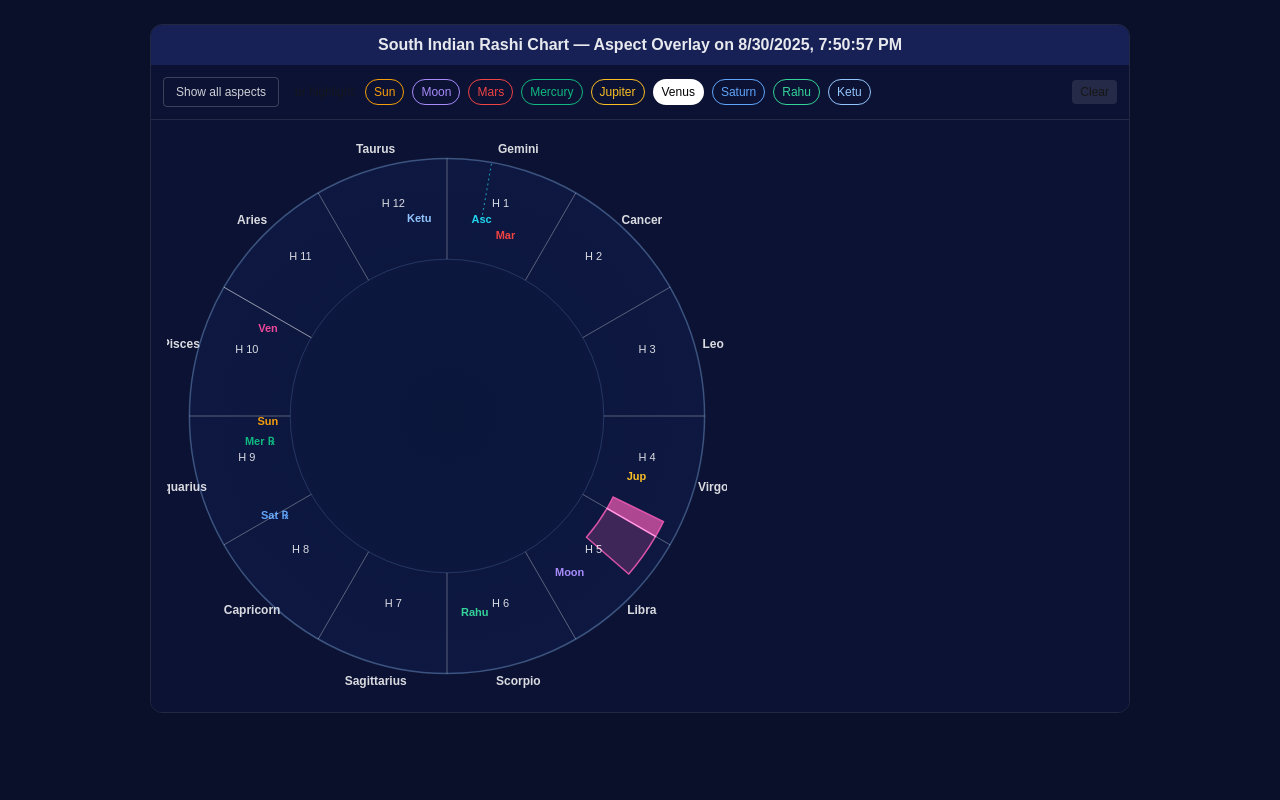
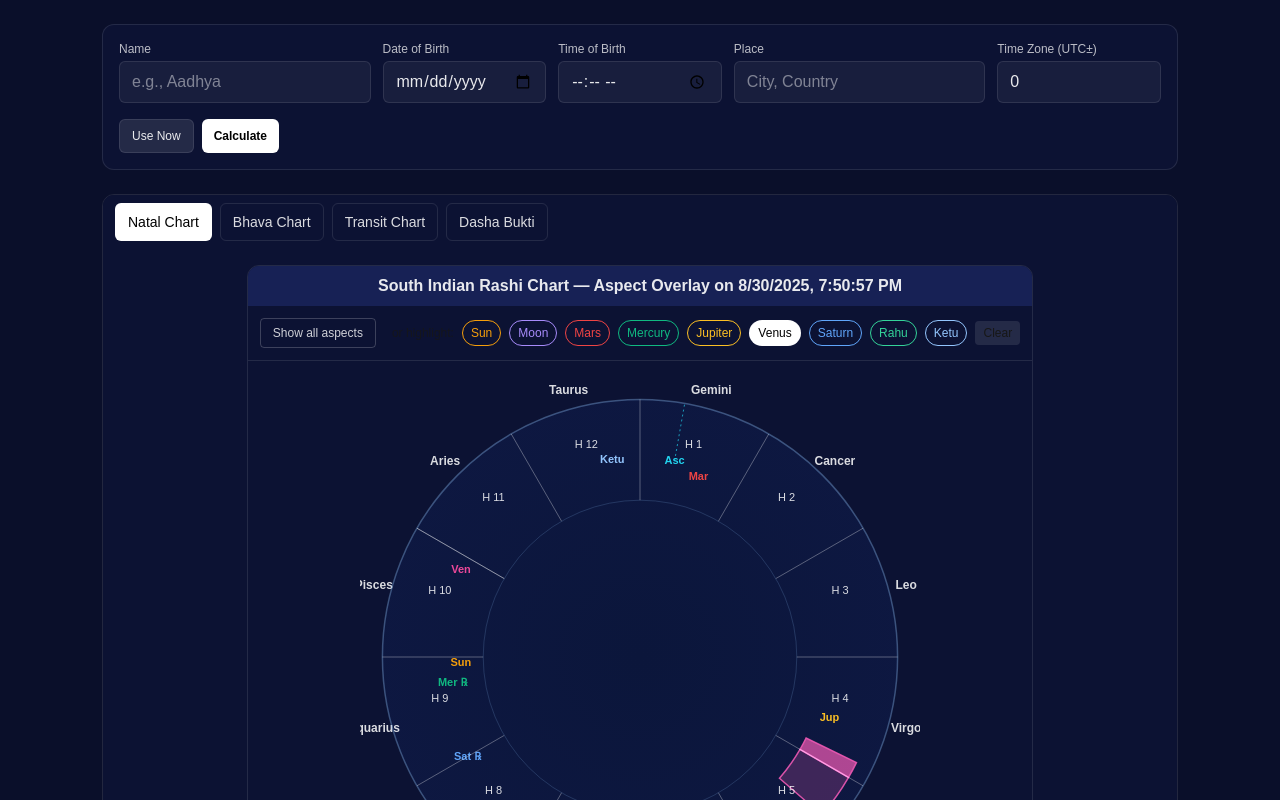
Before and after one commit to Vaishu1293/vedic-rashi, a Next.js app: page / in a window 1280 px wide. Shown: the top 800 px of the page. Built offline with nearby package versions, Linux system fonts and the light colour scheme.

Commit message:
input-bar

```diff
--- a/src/app/natalChart.tsx
+++ b/src/app/natalChart.tsx
@@ -77,7 +77,7 @@ const NatalChart: React.FC<NatalChartProps> = ({ title }) => {
       </div>
 
       {/* Chart */}
-      <div className="p-3 md:p-4 bg-[#0c1233]">
+      <div className="p-3 md:p-4 bg-[#0c1233] flex items-center justify-center">
         <CircularRashiChart
           ascSign={ascSign}                         // fallback only; H1 comes from Asc placement
           placements={placements}
--- a/src/app/page.tsx
+++ b/src/app/page.tsx
@@ -1,13 +1,207 @@
 "use client";
 
-import React from "react";
-import NatalChart from "./natalChart"; // adjust path if you moved it
+import React, { useMemo, useState } from "react";
+import NatalChart from "./natalChart"; // adjust path if needed
+
+type TabKey = "natal" | "bhava" | "transit" | "dasha";
+
+const TABS: { key: TabKey; label: string }[] = [
+  { key: "natal", label: "Natal Chart" },
+  { key: "bhava", label: "Bhava Chart" },
+  { key: "transit", label: "Transit Chart" },
+  { key: "dasha", label: "Dasha Bukti" },
+];
 
 export default function Page() {
+  // Birth details state
+  const [name, setName] = useState("");
+  const [date, setDate] = useState<string>("");   // yyyy-mm-dd
+  const [time, setTime] = useState<string>("");   // HH:mm
+  const [place, setPlace] = useState<string>(""); // free text (city)
+  const [tz, setTz] = useState<string>("0");      // offset hours as string
+
+  // Persisted details (e.g., on Calculate)
+  const [savedDetails, setSavedDetails] = useState<{
+    name: string;
+    date: string;
+    time: string;
+    place: string;
+    tz: string;
+  } | null>(null);
+
+  const [tab, setTab] = useState<TabKey>("natal");
+
+  const handleUseNow = () => {
+    const now = new Date();
+    const yyyy = now.getFullYear();
+    const mm = String(now.getMonth() + 1).padStart(2, "0");
+    const dd = String(now.getDate()).padStart(2, "0");
+    const hh = String(now.getHours()).padStart(2, "0");
+    const mi = String(now.getMinutes()).padStart(2, "0");
+    setDate(`${yyyy}-${mm}-${dd}`);
+    setTime(`${hh}:${mi}`);
+    // best effort timezone offset in hours
+    const offsetMin = -now.getTimezoneOffset();
+    const offsetHr = (offsetMin / 60).toFixed(1);
+    setTz(offsetHr);
+  };
+
+  const handleCalculate = (e: React.FormEvent) => {
+    e.preventDefault();
+    setSavedDetails({ name, date, time, place, tz });
+    // TODO: wire these into your chart computations
+  };
+
+  const title = useMemo(() => {
+    const who = savedDetails?.name?.trim() || "South Indian Rashi Chart — Aspect Overlay";
+    return who;
+  }, [savedDetails]);
+
   return (
     <main className="min-h-screen bg-[#0a0f2a] py-6">
-      <div className="container mx-auto px-3">
-        <NatalChart title="South Indian Rashi Chart — Aspect Overlay" />
+      <div className="container mx-auto px-3 max-w-[1100px]">
+        {/* Top: Birth details */}
+        <div className="rounded-xl border border-white/10 bg-[#0c1233] text-white/90 p-4 mb-6">
+          <form onSubmit={handleCalculate} className="grid grid-cols-1 md:grid-cols-12 gap-3 items-end">
+            <div className="md:col-span-3">
+              <label className="block text-xs opacity-80 mb-1">Name</label>
+              <input
+                value={name}
+                onChange={(e) => setName(e.target.value)}
+                className="w-full rounded-md bg-white/5 border border-white/10 px-3 py-2 outline-none focus:ring-2 focus:ring-white/20"
+                placeholder="e.g., Aadhya"
+              />
+            </div>
+            <div className="md:col-span-2">
+              <label className="block text-xs opacity-80 mb-1">Date of Birth</label>
+              <input
+                type="date"
+                value={date}
+                onChange={(e) => setDate(e.target.value)}
+                className="w-full rounded-md bg-white/5 border border-white/10 px-3 py-2 outline-none focus:ring-2 focus:ring-white/20"
+              />
+            </div>
+            <div className="md:col-span-2">
+              <label className="block text-xs opacity-80 mb-1">Time of Birth</label>
+              <input
+                type="time"
+                value={time}
+                onChange={(e) => setTime(e.target.value)}
+                className="w-full rounded-md bg-white/5 border border-white/10 px-3 py-2 outline-none focus:ring-2 focus:ring-white/20"
+                step={60}
+              />
+            </div>
+            <div className="md:col-span-3">
+              <label className="block text-xs opacity-80 mb-1">Place</label>
+              <input
+                value={place}
+                onChange={(e) => setPlace(e.target.value)}
+                className="w-full rounded-md bg-white/5 border border-white/10 px-3 py-2 outline-none focus:ring-2 focus:ring-white/20"
+                placeholder="City, Country"
+              />
+            </div>
+            <div className="md:col-span-2">
+              <label className="block text-xs opacity-80 mb-1">Time Zone (UTC±)</label>
+              <input
+                type="text"
+                value={tz}
+                onChange={(e) => setTz(e.target.value)}
+                className="w-full rounded-md bg-white/5 border border-white/10 px-3 py-2 outline-none focus:ring-2 focus:ring-white/20"
+                placeholder="+5.5"
+              />
+            </div>
+
+            <div className="md:col-span-12 flex gap-2 mt-1">
+              <button
+                type="button"
+                onClick={handleUseNow}
+                className="px-3 py-2 text-xs rounded-md bg-white/10 hover:bg-white/20 border border-white/10 transition"
+              >
+                Use Now
+              </button>
+              <button
+                type="submit"
+                className="px-3 py-2 text-xs rounded-md bg-white text-black font-semibold"
+              >
+                Calculate
+              </button>
+              {savedDetails && (
+                <span className="text-xs opacity-70 ml-auto">
+                  Saved: {savedDetails.date} {savedDetails.time} • {savedDetails.place || "—"} (UTC{savedDetails.tz.startsWith("-") ? "" : "+"}{savedDetails.tz})
+                </span>
+              )}
+            </div>
+          </form>
+        </div>
+
+        {/* Tabs */}
+        <div className="rounded-xl border border-white/10 overflow-hidden">
+          {/* Tab headers */}
+          <div className="flex items-center gap-2 bg-[#0c1233] px-3 py-2">
+            {TABS.map(({ key, label }) => (
+              <button
+                key={key}
+                onClick={() => setTab(key)}
+                className={`px-3 py-2 text-sm rounded-md transition border ${
+                  tab === key
+                    ? "bg-white text-black border-transparent"
+                    : "text-white/85 bg-transparent border-white/10 hover:bg-white/10"
+                }`}
+              >
+                {label}
+              </button>
+            ))}
+          </div>
+
+          {/* Tab content */}
+          <div className="bg-[#0c1233]">
+            {tab === "natal" && (
+              <div className="p-3 md:p-4">
+                {/* Center chart nicely */}
+                <div className="flex items-center justify-center">
+                  <NatalChart title={title} />
+                </div>
+              </div>
+            )}
+
+            {tab === "bhava" && (
+              <div className="p-6 text-white/90">
+                <div className="rounded-lg border border-white/10 p-6 bg-[#0b163b]">
+                  <h2 className="text-lg font-semibold mb-2">Bhava Chart</h2>
+                  <p className="text-sm opacity-80">
+                    Placeholder: render your Bhava chart here. You can reuse your chart component with house cusps or
+                    integrate a calculation engine and pass computed cusps/placements.
+                  </p>
+                </div>
+              </div>
+            )}
+
+            {tab === "transit" && (
+              <div className="p-6 text-white/90">
+                <div className="rounded-lg border border-white/10 p-6 bg-[#0b163b]">
+                  <h2 className="text-lg font-semibold mb-2">Transit Chart</h2>
+                  <p className="text-sm opacity-80">
+                    Placeholder: show current transits against the natal wheel. Hook this up to your ephemeris and feed
+                    positions into the same circular renderer with a different ring/legend.
+                  </p>
+                </div>
+              </div>
+            )}
+
+            {tab === "dasha" && (
+              <div className="p-6 text-white/90">
+                <div className="rounded-lg border border-white/10 p-6 bg-[#0b163b]">
+                  <h2 className="text-lg font-semibold mb-2">Dasha Bukti</h2>
+                  <p className="text-sm opacity-80">
+                    Placeholder: display Vimshottari (or other) dasha timelines with bukti/antara. Add a timeline list,
+                    progress bar, and “today” pointer.
+                  </p>
+                </div>
+              </div>
+            )}
+          </div>
+        </div>
+
       </div>
     </main>
   );
```
